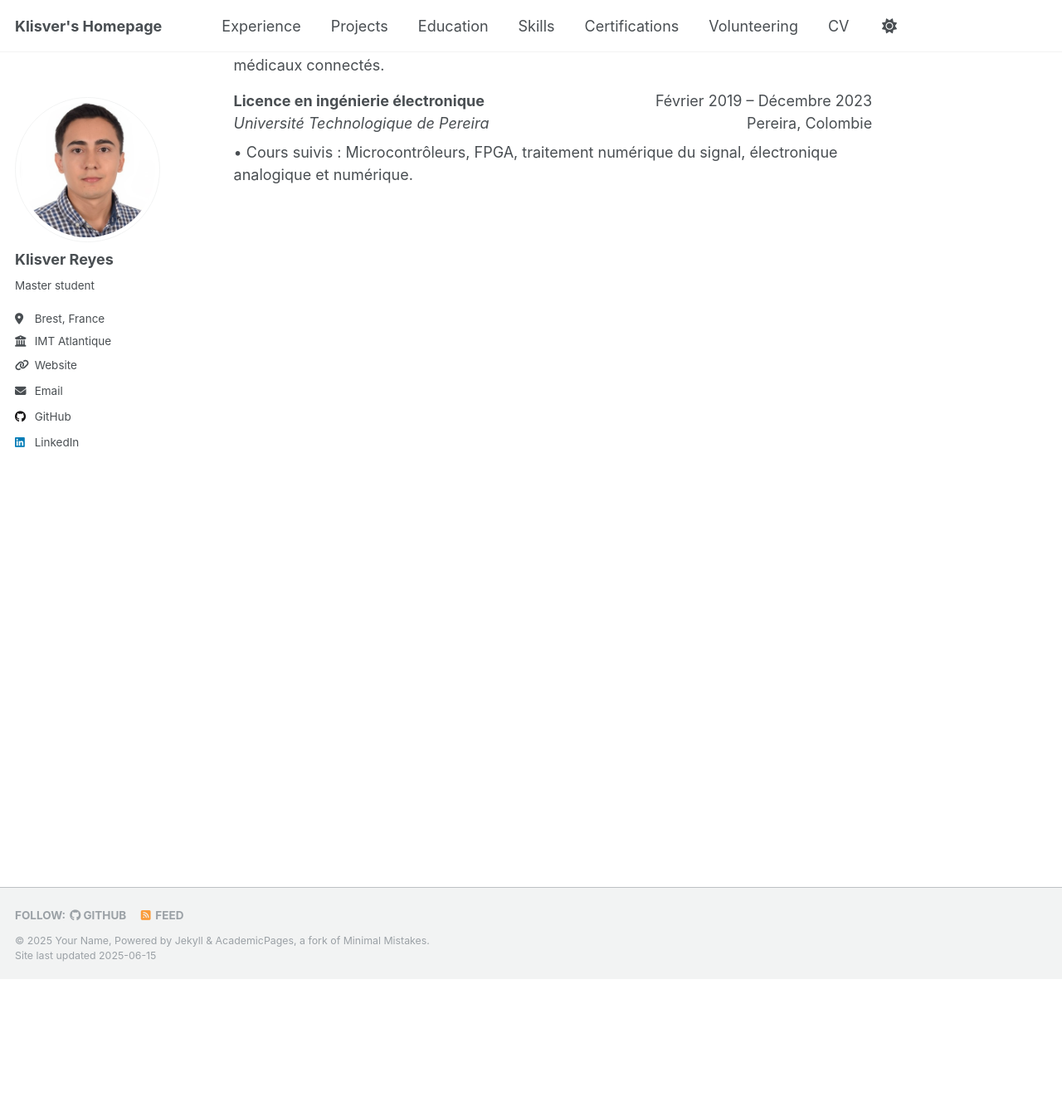
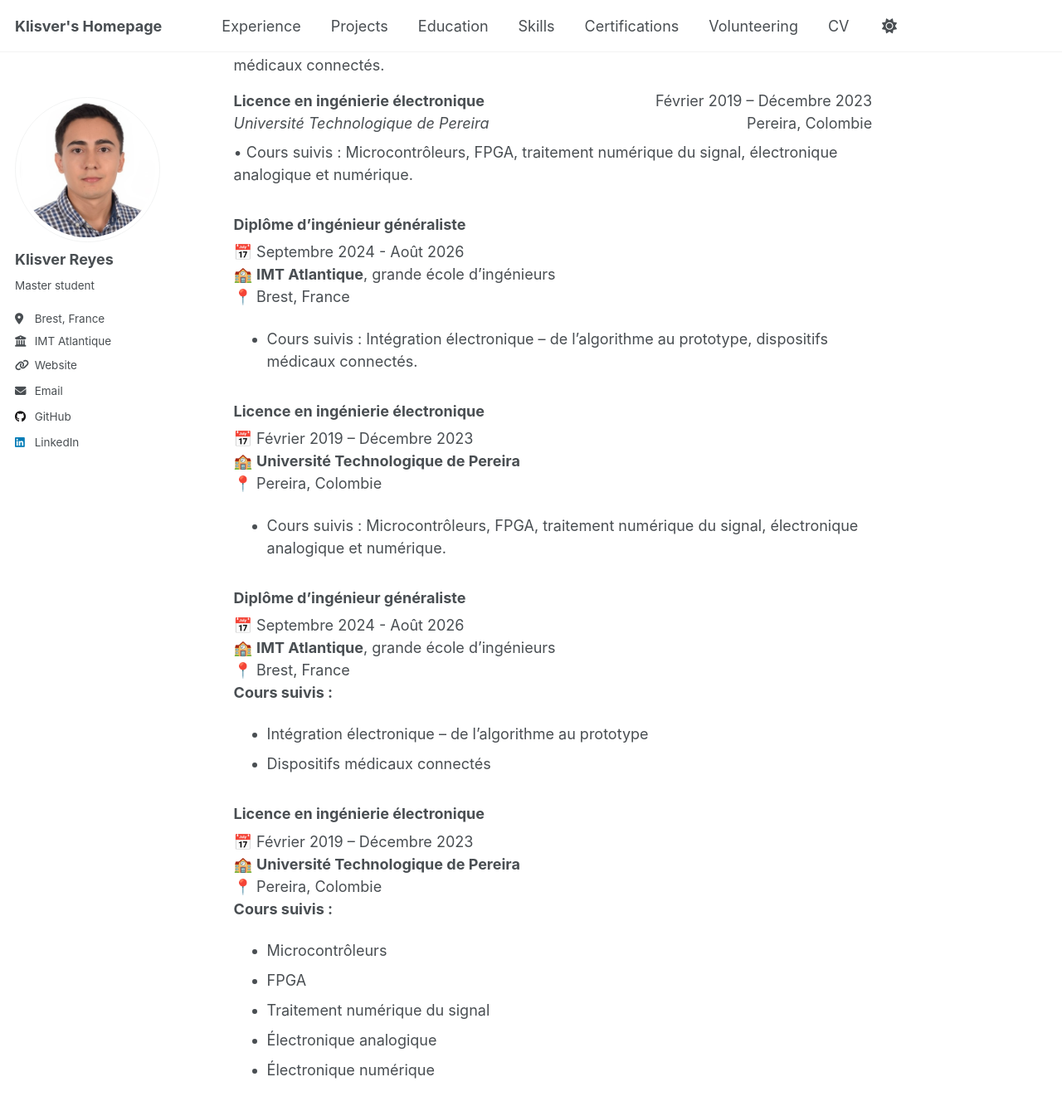
Before and after one commit to Klisver-Reyes/Klisver-Reyes.github.io, a Jekyll site: the page built from _education/education.md, in a window 1280 px wide and 1400 px high, scrolled down 220 px. Shown: the top 1339 px of the window at 83% size. Built offline with Jekyll 4.4.1, drawn with Linux system fonts in a browser that asks for light colours.

Commit message:
Update education.md

```diff
--- a/_education/education.md
+++ b/_education/education.md
@@ -28,3 +28,36 @@ permalink: /education/
 <div style="margin-top: 8px;">
    • Cours suivis : Microcontrôleurs, FPGA, traitement numérique du signal, électronique analogique et numérique.
 </div>
+
+
+### Diplôme d’ingénieur généraliste
+📅 Septembre 2024 - Août 2026
+🏫 **IMT Atlantique**, grande école d’ingénieurs
+📍 Brest, France
+- Cours suivis : Intégration électronique – de l’algorithme au prototype, dispositifs médicaux connectés.
+
+### Licence en ingénierie électronique
+📅 Février 2019 – Décembre 2023
+🏫 **Université Technologique de Pereira**
+📍 Pereira, Colombie
+- Cours suivis : Microcontrôleurs, FPGA, traitement numérique du signal, électronique analogique et numérique.
+
+
+### Diplôme d’ingénieur généraliste
+📅 Septembre 2024 - Août 2026
+🏫 **IMT Atlantique**, grande école d’ingénieurs
+📍 Brest, France
+**Cours suivis :**
+- Intégration électronique – de l’algorithme au prototype
+- Dispositifs médicaux connectés
+
+### Licence en ingénierie électronique
+📅 Février 2019 – Décembre 2023
+🏫 **Université Technologique de Pereira**
+📍 Pereira, Colombie
+**Cours suivis :**
+- Microcontrôleurs
+- FPGA
+- Traitement numérique du signal
+- Électronique analogique
+- Électronique numérique
```
